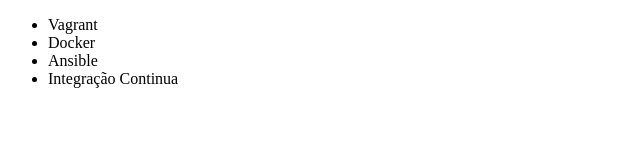
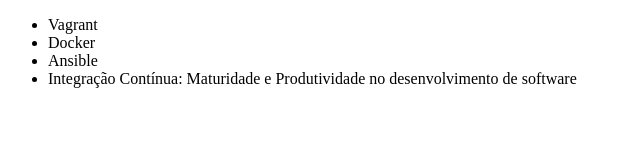
Before and after one commit to BergSabbath/alura-git, a plain HTML site: page index.html in a window 1280 px wide. Shown: the whole page, without its empty margins (0-640 px from the left). Drawn offline with Linux system fonts and the light colour scheme.

Commit message:
renomenando curso de integração contínua

```diff
--- a/index.html
+++ b/index.html
@@ -9,7 +9,7 @@
         <li>Vagrant</li>
         <li>Docker</li>
         <li>Ansible</li>
-        <li>Integração Continua</li>
+        <li>Integração Contínua: Maturidade e Produtividade no desenvolvimento de software</li>
     </ul>
 </body>
 </html>
```
